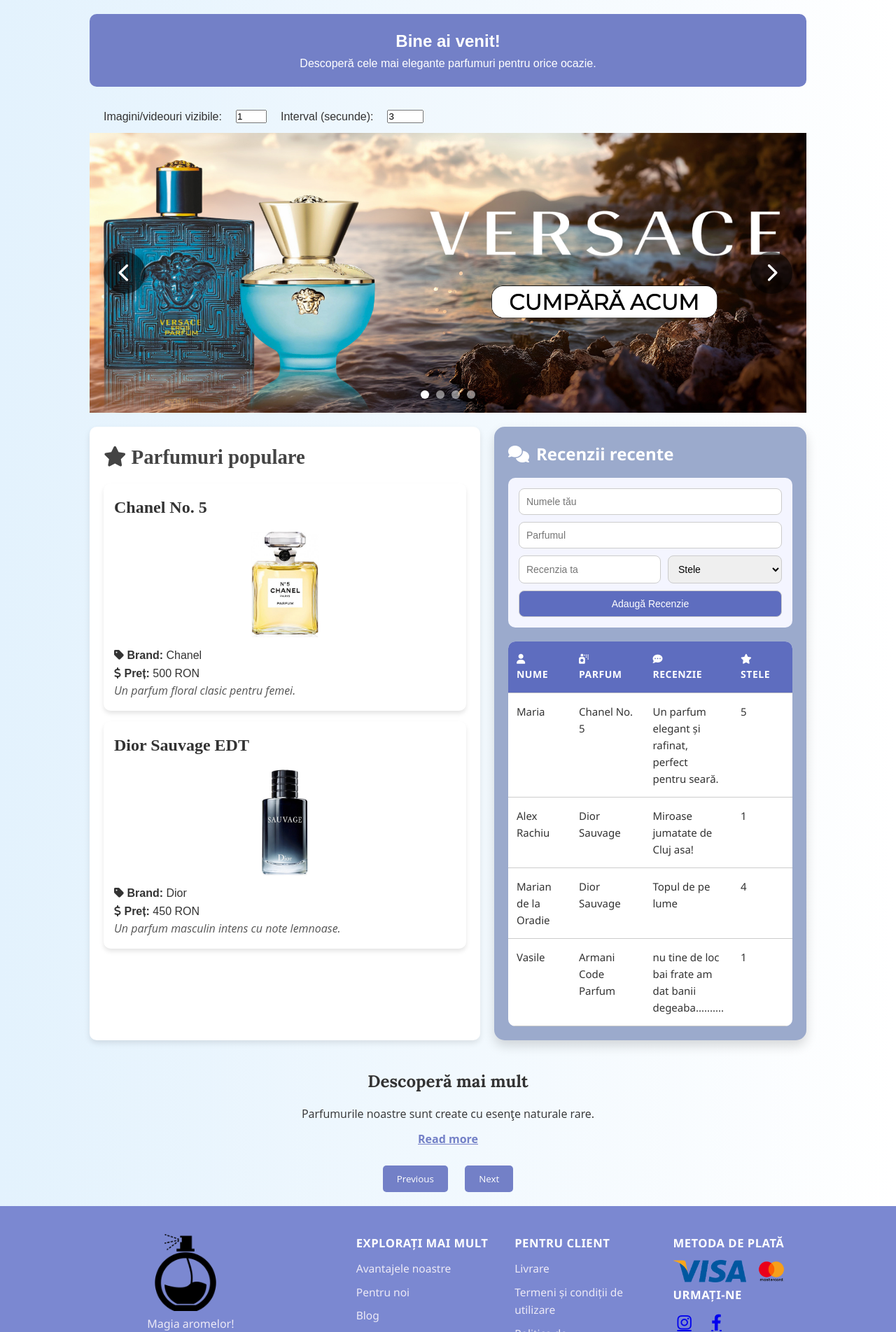
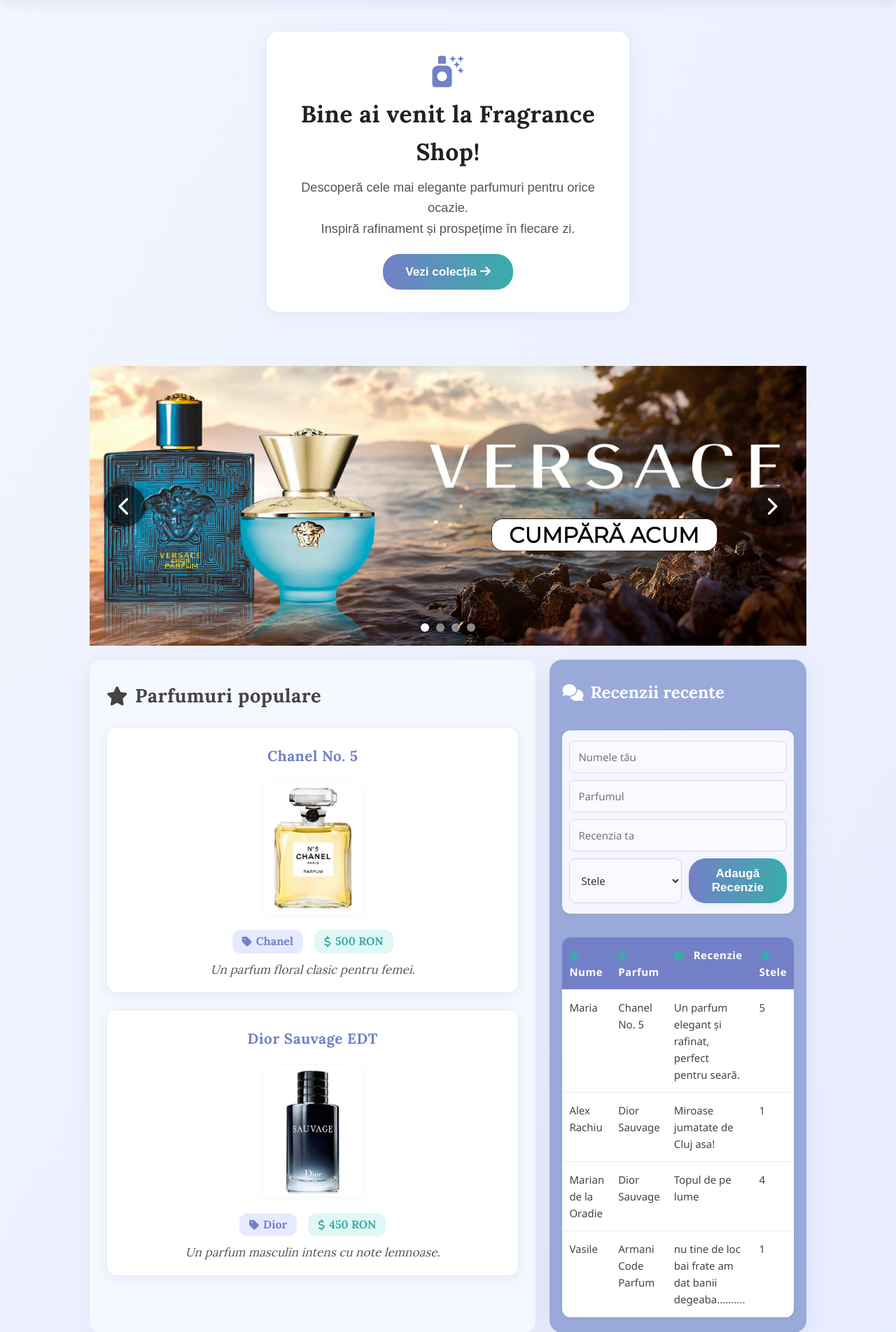
Before and after one commit to silkrzv/fragrance-shop, a PHP site: page /pages/index.html in a window 1280 px wide. Shown: the part 80-1984 px from the top of the page at 70% size. Run offline with PHP 8.4, Linux system fonts and the light colour scheme.

Commit message:
adaptari finale la styling-ul paginii principale

```diff
--- a/css/styles.css
+++ b/css/styles.css
@@ -9,7 +9,7 @@
 body {
     font-family: Arial, sans-serif;
     line-height: 1.6;
-    background: linear-gradient(to right, #e3f2fd, #ffffff);
+    background: linear-gradient(120deg, #f2f6ff 0%, #e6eaff 100%);
     color: #333;
     margin: 0;
     padding: 0;
@@ -19,6 +19,7 @@
 header {
     background: linear-gradient(to right, #7380C7, #9BAACC);
     padding: 10px 30px;
+    box-shadow: 0 4px 18px rgba(80,80,120,0.10);
 }
 
 .header-container {
@@ -274,157 +275,272 @@
 /* Secțiunea de întâmpinare */
 .welcome-section {
     width: 100%;
+    display: flex;
+    justify-content: center;
+    align-items: center;
+    padding: 0;
+    background: transparent;
+    border-radius: 16px;
+    margin-bottom: 32px;
+    min-height: 230px;
+}
+
+.welcome-card {
+    background: #fff;
+    border-radius: 18px;
+    box-shadow: 0 4px 24px rgba(80,80,120,0.07);  /* umbră mai soft */
+    border: 1.5px solid #e6eaff;                  /* border pastel */
+    padding: 36px 40px 32px 40px;
+    max-width: 520px;
+    width: 100%;
     text-align: center;
-    padding: 20px;
-    background-color: #7380C7;
-    color: white;
-    border-radius: 10px;
-}
-
-/* Secțiunea cu parfumuri */
+    position: relative;
+    margin: 24px 0;
+}
+
+
+.welcome-icon {
+    font-size: 2.8rem;
+    color: #7380C7;
+    margin-bottom: 10px;
+    display: flex;
+    justify-content: center;
+}
+
+.welcome-card h2 {
+    font-family: 'Lora', serif;
+    font-size: 2.1rem;
+    color: #222;
+    font-weight: 700;
+    margin: 0 0 10px 0;
+    letter-spacing: 0.5px;
+}
+
+.welcome-subtitle {
+    color: #555;
+    font-size: 1.14rem;
+    margin-bottom: 22px;
+    line-height: 1.6;
+}
+
+.welcome-btn {
+    display: inline-block;
+    background: linear-gradient(90deg, #7380C7 0%, #38ada9 100%);
+    color: #fff;
+    padding: 12px 32px;
+    border-radius: 24px;
+    font-weight: 600;
+    font-size: 1.07rem;
+    text-decoration: none;
+    box-shadow: 0 2px 12px rgba(80,80,120,0.06);
+    transition: background 0.2s, transform 0.2s;
+}
+
+.welcome-btn:hover {
+    background: linear-gradient(90deg, #38ada9 0%, #7380C7 100%);
+    transform: translateY(-2px) scale(1.03);
+    color: #fff;
+}
+
+/* Secțiunea cu parfumuri populare */
 .popular-perfumes {
     flex: 2;
-    background: white;
-    padding: 20px;
-    border-radius: 10px;
-    box-shadow: 0 4px 8px rgba(0, 0, 0, 0.1);
-}
-
-/* Card parfum */
+    background: rgba(246, 248, 255, 0.98);
+    padding: 30px 24px;
+    border-radius: 16px;
+    box-shadow: 0 6px 32px rgba(80,80,120,0.08);
+    font-family: 'Lora', serif;
+}
+
+.popular-perfumes h2 {
+    font-family: 'Lora', serif;
+    font-size: 1.7em;
+    color: #444;
+    margin-bottom: 22px;
+    letter-spacing: 0.5px;
+    display: flex;
+    align-items: center;
+    gap: 10px;
+}
+
 .perfume-card {
-    background: #ffffff;
-    padding: 15px;
-    border-radius: 10px;
-    margin-bottom: 15px;
-    box-shadow: 0 4px 6px rgba(0, 0, 0, 0.1);
-    transition: transform 0.2s;
+    background: #fff;
+    padding: 24px 20px 18px 20px;
+    border-radius: 14px;
+    margin-bottom: 24px;
+    box-shadow: 0 4px 18px rgba(80,80,120,0.08);
+    border: 1.5px solid #e6eaff;
+    transition: transform 0.18s, box-shadow 0.18s;
+    text-align: center;
 }
 
 .perfume-card:hover {
-    transform: translateY(-5px);
+    transform: translateY(-6px) scale(1.025);
+    box-shadow: 0 8px 32px rgba(56,173,169,0.10);
 }
 
 .perfume-card h3 {
     color: #7380C7;
+    font-size: 1.3em;
+    font-family: 'Lora', serif;
+    margin-bottom: 10px;
+    font-weight: 700;
+    letter-spacing: 0.5px;
 }
 
 .perfume-card img {
-    width: 120px;
-    border-radius: 5px;
-    display: block;
-    margin: 10px auto;
+    width: 140px;
+    border-radius: 8px;
+    margin: 12px auto 16px auto;
+    box-shadow: 0 2px 12px rgba(80,80,120,0.06);
+    transition: box-shadow 0.2s, transform 0.2s;
+}
+
+.perfume-card img:hover {
+    transform: scale(1.07) rotate(-2deg);
+    box-shadow: 0 8px 32px rgba(56,173,169,0.13);
+}
+
+.perfume-meta {
+    display: flex;
+    justify-content: center;
+    gap: 16px;
+    margin-bottom: 10px;
+}
+
+.brand-badge, .price-badge {
+    background: #e6eaff;
+    color: #7380C7;
+    border-radius: 12px;
+    padding: 4px 14px;
+    font-size: 1em;
+    font-weight: 600;
+    display: flex;
+    align-items: center;
+    gap: 6px;
+}
+
+.price-badge {
+    background: #e0f7f5;
+    color: #38ada9;
 }
 
 .description {
     font-style: italic;
-}
-
-
-/* Review */
+    color: #555;
+    font-size: 1.07em;
+    margin-top: 8px;
+}
+
+/* Secțiunea recenzii */
 .reviews {
     flex: 1;
-    background: #9BAACC;
-    padding: 20px;
-    border-radius: 15px;
-    box-shadow: 0 8px 16px rgba(0, 0, 0, 0.15);
-    font-family: 'Segoe UI', sans-serif;
+    background: rgba(151, 168, 216, 0.97);
+    padding: 28px 18px 22px 18px;
+    border-radius: 18px;
+    box-shadow: 0 6px 32px rgba(80,80,120,0.09);
+    font-family: 'Segoe UI', 'Lora', serif;
+    display: flex;
+    flex-direction: column;
+    gap: 16px;
 }
 
 .reviews h2 {
-    font-size: 24px;
-    color: white;
-    margin-bottom: 15px;
+    font-size: 1.5em;
+    color: #fff;
+    margin-bottom: 18px;
     display: flex;
     align-items: center;
     gap: 10px;
+    font-family: 'Lora', serif;
 }
 
 #reviewForm {
     display: flex;
     flex-wrap: wrap;
     gap: 10px;
-    margin-bottom: 20px;
+    margin-bottom: 18px;
     background: #f4f5ff;
-    padding: 15px;
-    border-radius: 10px;
+    padding: 15px 10px;
+    border-radius: 12px;
+    box-shadow: 0 2px 8px rgba(80,80,120,0.05);
 }
 
 #reviewForm input,
-#reviewForm select,
+#reviewForm select {
+    padding: 12px;
+    border: 1px solid #d6d6ea;
+    border-radius: 9px;
+    font-size: 15px;
+    flex: 1 1 140px;
+    background: #f8faff;
+    color: #333;
+    font-family: inherit;
+    transition: border 0.18s;
+}
+
+#reviewForm input:focus,
+#reviewForm select:focus {
+    border: 1.5px solid #7380C7;
+    outline: none;
+}
+
 #reviewForm button {
-    padding: 10px;
-    border: 1px solid #ccc;
-    border-radius: 8px;
-    font-size: 14px;
-    flex: 1 1 150px;
-}
-
-#reviewForm button {
-    background-color: #5e6dbf;
+    background: linear-gradient(90deg, #7380C7 0%, #38ada9 100%);
     color: white;
+    border: none;
     cursor: pointer;
-    transition: background 0.3s ease;
+    padding: 12px 24px;
+    border-radius: 24px;
+    font-weight: 600;
+    font-size: 1.07rem;
+    box-shadow: 0 2px 8px rgba(80,80,120,0.06);
+    transition: background 0.2s, transform 0.2s;
     flex: 1 1 120px;
 }
 
 #reviewForm button:hover {
-    background-color: #4651a3;
+    background: linear-gradient(90deg, #38ada9 0%, #7380C7 100%);
+    transform: translateY(-2px) scale(1.03);
 }
 
 .reviews table {
     width: 100%;
-    border-collapse: collapse;
-    border-radius: 10px;
+    border-collapse: separate;
+    border-spacing: 0;
+    border-radius: 12px;
     overflow: hidden;
-    background: #ffffff;
+    background: #fff;
+    box-shadow: 0 2px 12px rgba(80,80,120,0.05);
 }
 
 .reviews thead {
-    background: #5e6dbf;
-    color: white;
-    text-transform: uppercase;
-    font-size: 14px;
+    background: #7380C7;
+    color: #fff;
+    font-size: 15px;
     letter-spacing: 0.5px;
 }
 
 .reviews th,
 .reviews td {
-    padding: 14px 12px;
+    padding: 13px 10px;
     text-align: left;
-    border-bottom: 1px solid #ccc;
+    border-bottom: 1px solid #e6eaff;
     vertical-align: top;
 }
 
 .reviews th {
-    cursor: pointer;
-    position: relative;
-    user-select: none;
-    padding-right: 32px;
-    transition: background-color 0.2s ease;
-}
-
-.reviews th:hover {
-    background-color: #4754a6;
+    font-weight: 700;
+    background: #7380C7;
+    color: #fff;
+    position: sticky;
+    top: 0;
+    z-index: 2;
 }
 
 .reviews th i {
     margin-right: 8px;
-}
-
-.reviews th.sort-asc::after {
-    content: " \f0de";
-    font-family: "Font Awesome 5 Free";
-    font-weight: 900;
-    position: absolute;
-    right: 10px;
-}
-
-.reviews th.sort-desc::after {
-    content: " \f0dd";
-    font-family: "Font Awesome 5 Free";
-    font-weight: 900;
-    position: absolute;
-    right: 10px;
+    color: #38ada9;
 }
 
 .reviews tbody tr:hover {
@@ -433,29 +549,57 @@
 
 .reviews tbody td {
     font-size: 15px;
-}
-
-
-
+    color: #444;
+}
 
 /* readmore functionality */
+.discover-section {
+    width: 100%;
+    margin: 50px auto 0 auto;
+    background: transparent;
+    border-radius: 16px;
+    padding: 36px 0 30px 0;
+    display: flex;
+    flex-direction: column;
+    align-items: center;
+}
+
+.discover-title {
+    text-align: center;
+    font-family: 'Lora', serif;
+    font-size: 2em;
+    color: #444;
+    margin-bottom: 22px;
+    letter-spacing: 0.5px;
+    display: flex;
+    align-items: center;
+    justify-content: center;
+    gap: 12px;
+}
+
 #dynamic-list {
     list-style: none;
     padding: 0;
     margin: 0 auto;
-    width: 60%;
-    max-width: 600px;
+    width: 100%;
+    max-width: 540px;
     font-family: 'Open Sans', sans-serif;
 }
 
 .list-item {
     display: none;
     opacity: 0;
-    transition: opacity 0.8s ease-in-out;
-    padding: 15px;
-    border-radius: 8px;
+    transition: opacity 0.8s;
+    padding: 26px 24px 20px 24px;
+    border-radius: 14px;
     margin-bottom: 10px;
+    background: #fff;
+    box-shadow: 0 2px 12px rgba(80,80,120,0.07);
+    font-size: 1.13em;
+    color: #444;
     text-align: center;
+    font-family: 'Lora', serif;
+    position: relative;
 }
 
 .list-item.visible {
@@ -463,35 +607,67 @@
     opacity: 1;
 }
 
-.list-item a {
+.list-item div {
+    display: flex;
+    align-items: center;
+    justify-content: center;
+    gap: 12px;
+    font-size: 1.09em;
+    margin-bottom: 8px;
+}
+
+.list-item i {
+    color: #38ada9;
+    font-size: 1.3em;
+}
+
+.discover-link {
     display: inline-block;
-    margin-top: 10px;
+    margin-top: 8px;
     color: #7380C7;
-    text-decoration: underline;
-    font-weight: bold;
-}
-
+    background: #f4f5ff;
+    border-radius: 18px;
+    padding: 7px 20px;
+    text-decoration: none;
+    font-weight: 600;
+    font-size: 1em;
+    transition: background 0.2s, color 0.2s;
+    box-shadow: 0 1px 6px rgba(80,80,120,0.06);
+}
+
+.discover-link:hover {
+    background: linear-gradient(90deg, #7380C7 0%, #38ada9 100%);
+    color: #fff;
+}
 
 .list-buttons {
     text-align: center;
-    margin-top: 10px;
-    padding-bottom: 20px;
+    margin-top: 18px;
 }
 
 .list-buttons button {
-    background-color: #7380C7;
+    background: linear-gradient(90deg, #7380C7 0%, #38ada9 100%);
     color: white;
     border: none;
-    padding: 10px 20px;
-    margin: 0 10px;
-    border-radius: 5px;
+    padding: 10px 28px;
+    margin: 0 14px;
+    border-radius: 22px;
     cursor: pointer;
     font-family: 'Open Sans', sans-serif;
+    font-weight: 600;
+    font-size: 1.08em;
+    box-shadow: 0 2px 8px rgba(80,80,120,0.07);
+    transition: background 0.2s, transform 0.2s;
+    display: inline-flex;
+    align-items: center;
+    gap: 8px;
 }
 
 .list-buttons button:hover {
-    background-color: #5c6bb7;
-}
+    background: linear-gradient(90deg, #38ada9 0%, #7380C7 100%);
+    transform: translateY(-2px) scale(1.04);
+}
+
 
 
 /* custom slider section */
--- a/pages/index.html
+++ b/pages/index.html
@@ -41,22 +41,25 @@
       </header>
 
     <main class="main-content">
+      <!-- Welcome section -->
       <section class="welcome-section">
-            <h2>
-                Bine ai venit!
-            </h2>
-            <p>
-                Descoperă cele mai elegante parfumuri pentru orice ocazie.
+        <div class="welcome-card">
+            <div class="welcome-icon">
+                <i class="fa-solid fa-spray-can-sparkles"></i>
+            </div>
+            <h2>Bine ai venit la Fragrance Shop!</h2>
+            <p class="welcome-subtitle">
+                Descoperă cele mai elegante parfumuri pentru orice ocazie.<br>
+                Inspiră rafinament și prospețime în fiecare zi.
             </p>
+            <a href="/pages/products.html" class="welcome-btn">
+                Vezi colecția <i class="fa-solid fa-arrow-right"></i>
+            </a>
+        </div>
     </section>
 
+        <!-- Slider -->
         <section id="custom-slider-section">
-          <div class="slider-controls">
-            <label for="slider-count">Imagini/videouri vizibile:</label>
-            <input type="number" id="slider-count" min="1" max="5" value="1" class="modern-input">
-            <label for="slider-interval">Interval (secunde):</label>
-            <input type="number" id="slider-interval" min="1" max="10" value="3" class="modern-input">
-          </div>
           <div id="custom-slider">
             <button class="slider-arrow slider-arrow-left"><i class="fa fa-chevron-left"></i></button>
             <div class="slider-wrapper">
@@ -80,42 +83,38 @@
           </div>
         </section>
 
+        <!-- Sectiunea cu parfumuri populare -->
         <section class="popular-perfumes">
-            <h2 style="font-family: 'Merriweather', serif; font-size: 1.8em; color: #444; margin-bottom: 15px;">
+          <h2>
               <i class="fas fa-star"></i> Parfumuri populare
           </h2>
 
           <article class="perfume-card">
-                <h3 style="font-family: 'Merriweather', serif; font-size: 1.5em; color: #333;">
-                    Chanel No. 5
-                </h3>
+              <h3>Chanel No. 5</h3>
               <figure>
                   <img src="../images/chanel_no5.jpg" alt="Chanel No. 5">
-                    <!-- <figcaption>Chanel No. 5</figcaption> -->
               </figure>
-                <p><i class="fas fa-tag"></i> <strong>Brand:</strong> Chanel</p>
-                <p><i class="fas fa-dollar-sign"></i> <strong>Preț:</strong> 500 RON</p>
-                <p class="description" style="font-family: 'Open Sans', sans-serif; font-size: 1em; color: #555;">
-                    Un parfum floral clasic pentru femei.
-                </p>
+              <div class="perfume-meta">
+                  <span class="brand-badge"><i class="fas fa-tag"></i> Chanel</span>
+                  <span class="price-badge"><i class="fas fa-dollar-sign"></i> 500 RON</span>
+              </div>
+              <p class="description">Un parfum floral clasic pentru femei.</p>
           </article>
 
           <article class="perfume-card">
-                <h3 style="font-family: 'Merriweather', serif; font-size: 1.5em; color: #333;">
-                    Dior Sauvage EDT
-                </h3>
+              <h3>Dior Sauvage EDT</h3>
               <figure>
                   <img src="../images/dior_sauvage.jpg" alt="Dior Sauvage">
-                    <!-- <figcaption>Dior Sauvage EDT</figcaption> -->
               </figure>
-                <p><i class="fas fa-tag"></i> <strong>Brand:</strong> Dior</p>
-                <p><i class="fas fa-dollar-sign"></i> <strong>Preț:</strong> 450 RON</p>
-                <p class="description" style="font-family: 'Open Sans', sans-serif; font-size: 1em; color: #555;">
-                    Un parfum masculin intens cu note lemnoase.
-                </p>
+              <div class="perfume-meta">
+                  <span class="brand-badge"><i class="fas fa-tag"></i> Dior</span>
+                  <span class="price-badge"><i class="fas fa-dollar-sign"></i> 450 RON</span>
+              </div>
+              <p class="description">Un parfum masculin intens cu note lemnoase.</p>
           </article>
       </section>
 
+      <!-- Sectiunea cu recenzii -->
       <aside class="reviews">
           <h2>
               <i class="fas fa-comments"></i> Recenzii recente
@@ -173,34 +172,37 @@
               </tbody>
           </table>
       </aside>
-
     </main>
 
-    <section id="dynamic-list-section" style="margin-top: 40px;">
-        <h2 style="text-align: center; font-family: 'Lora', serif;">Descoperă mai mult</h2>
+    <!-- Sectiunea cu descopera mai mult -->
+    <section id="dynamic-list-section" class="discover-section">
+      <h2 class="discover-title">
+          <i class="fas fa-search"></i> Descoperă mai mult
+      </h2>
       <ul id="dynamic-list">
           <li class="list-item visible">
-                <div>Parfumurile noastre sunt create cu esențe naturale rare.</div>
-                <a href="#">Read more</a>
+              <div><i class="fas fa-leaf"></i> Parfumurile noastre sunt create cu esențe naturale rare.</div>
+              <a href="#" class="discover-link">Read more</a>
           </li>
           <li class="list-item">
-                <div>Livrare rapidă oriunde în România în 24-48h.</div>
-                <a href="#">Read more</a>
+              <div><i class="fas fa-shipping-fast"></i> Livrare rapidă oriunde în România în 24-48h.</div>
+              <a href="#" class="discover-link">Read more</a>
           </li>
           <li class="list-item">
-                <div>Fiecare parfum este ambalat manual cu grijă.</div>
-                <a href="#">Read more</a>
+              <div><i class="fas fa-gift"></i> Fiecare parfum este ambalat manual cu grijă.</div>
+              <a href="#" class="discover-link">Read more</a>
           </li>
           <li class="list-item">
-                <div>Reduceri speciale pentru membrii autentificați.</div>
-                <a href="#">Read more</a>
+              <div><i class="fas fa-user-check"></i> Reduceri speciale pentru membrii autentificați.</div>
+              <a href="#" class="discover-link">Read more</a>
           </li>
       </ul>
       <div class="list-buttons">
-            <button id="prevBtn">Previous</button>
-            <button id="nextBtn">Next</button>
+          <button id="prevBtn"><i class="fas fa-chevron-left"></i> Previous</button>
+          <button id="nextBtn">Next <i class="fas fa-chevron-right"></i></button>
       </div>
   </section>
+
 
     <footer class="footer-modern">
       <div class="footer-main-row">
```
Lines whose indentation alone changed are shown as unchanged.
